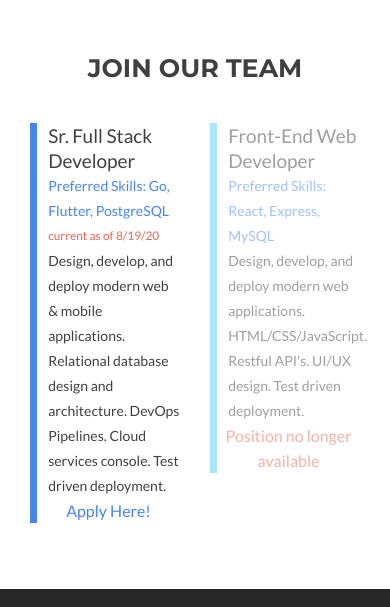
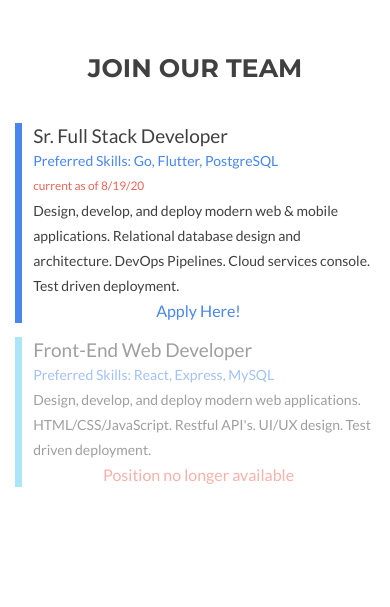
Before and after one commit to Devao3/DevAO-Company-Site, a plain HTML site: page index.html in a window 390 px wide. Shown: the part 5960-6567 px from the top of the page. Drawn offline with nearby package versions, Linux system fonts and the light colour scheme.

Commit message:
mobile fix on job posting

```diff
--- a/css/styles.css
+++ b/css/styles.css
@@ -1666,6 +1666,9 @@ box-shadow: 10px 10px 5px 0px rgba(0,0,0,0.75);
 	.about-focus-item {
 		margin-top: 0px;
 	}
+	.space {
+		margin-top: 1em;
+	}
 }
 
 .hire:hover{
--- a/index.html
+++ b/index.html
@@ -652,7 +652,8 @@
                 <h6 class="white-text">Current Open Positions</h6>
 
                 <!-- SHORT DESCRIPTION ABOUT THE SECTION -->
-                <div class="hire col-lg-6 col-sm-6 col-xs-6">
+                <div class="row">
+                    <div class="hire col-lg-6 col-sm-6 col-xs-12">
                         <!-- <h2><i class="fas fa-user-plus"></i></h2> -->
                         <div class="focus-item border-blue-thin">
                             <h3 class="dark-text" >Sr. Full Stack Developer</h3>
@@ -668,7 +669,7 @@
                                 <a target="_blank" href="https://www.ziprecruiter.com/jobs/devao-llc-f507888a/senior-full-stack-software-engineer-ee7cc5e8"><h6>Apply Here!</h6></a>
                         </div>
                     </div>
-                <div class="col-lg-6 col-sm-6 col-xs-6">
+                    <div class="col-lg-6 col-sm-6 col-xs-12 space">
                         <div class="focus-item border-light-blue-thin job-filled">
                             <h3 class="dark-text" >Front-End Web Developer</h3>
                             <p class="blue-text">Preferred Skills: React, Express, MySQL</p>
@@ -680,6 +681,7 @@
                                     Test driven deployment.
                                 </p>
                             <h6 class="red-text small">Position no longer available</h6>
+                        </div>
                     </div>
                 </div>
             </div>
```
Lines whose indentation alone changed are shown as unchanged.
